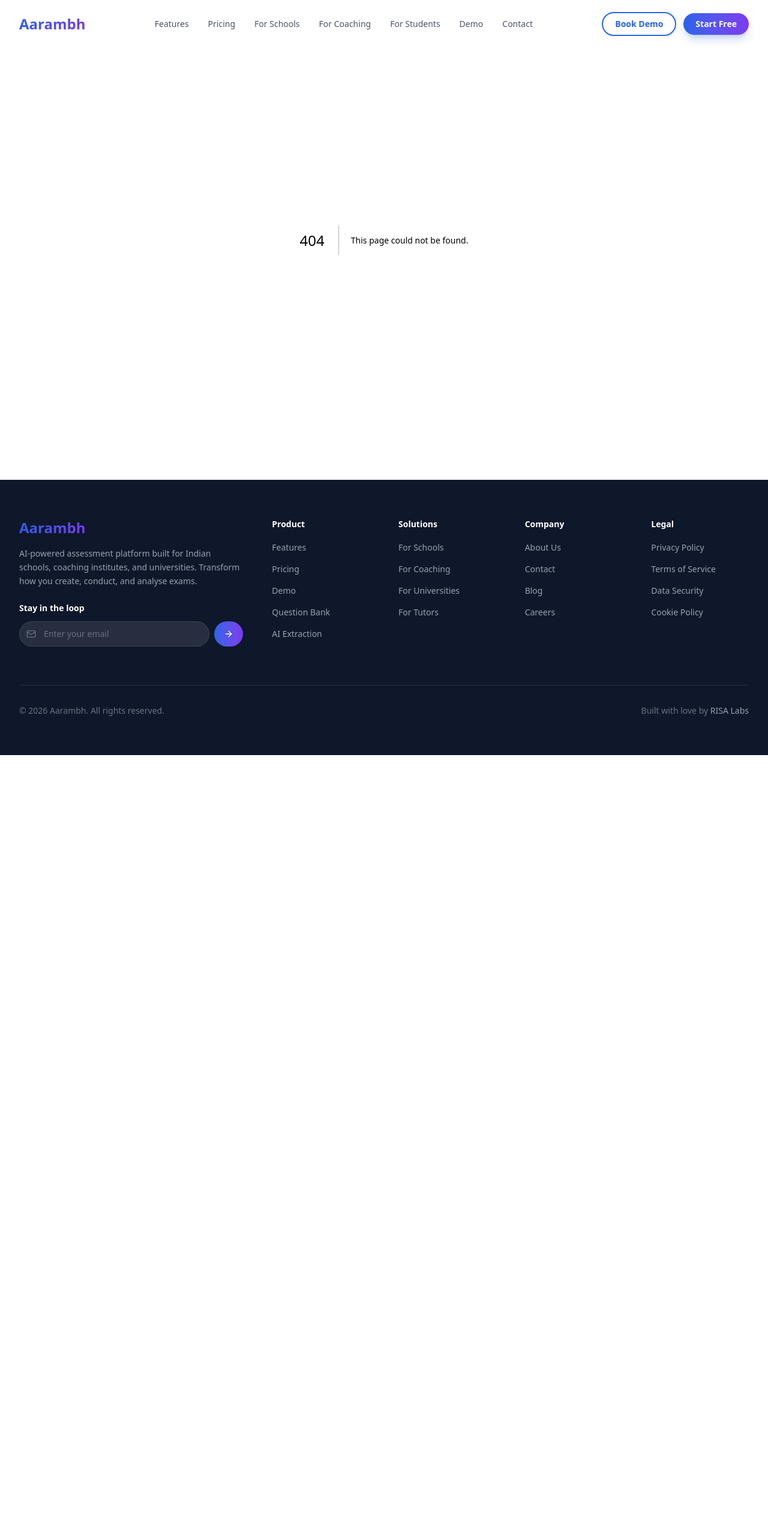
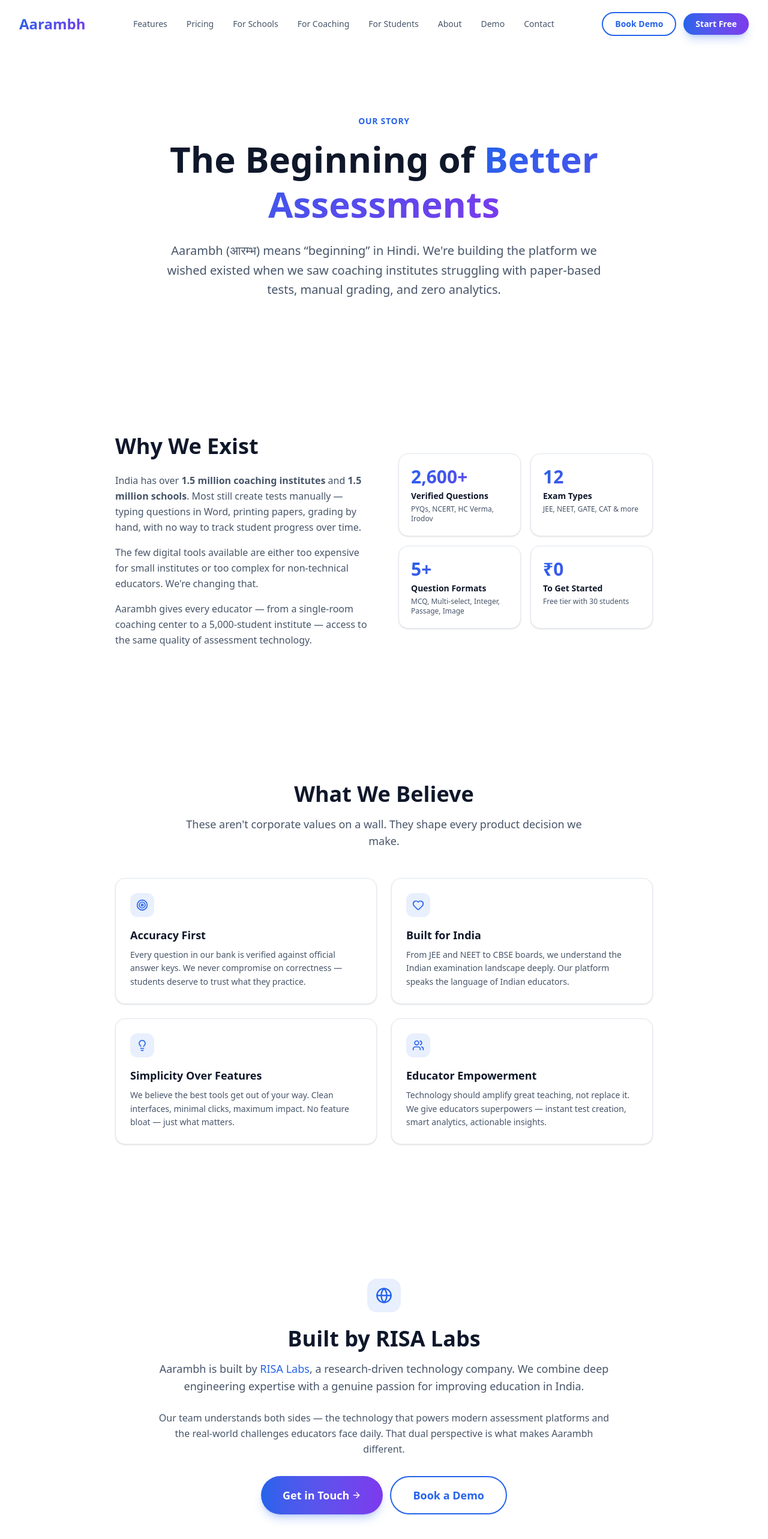
Before and after one commit to akhilamod/aarambh-website, a Next.js app: page /about in a window 1280 px wide. Before the commit this address had no page. Shown: the top 2566 px of the page at 60% size. Before the commit the page ends 1259 px from the top, so only its background shows below. Built offline with nearby package versions, Linux system fonts and the light colour scheme.

Commit message:
feat: add About Us page

```diff
--- /dev/null
+++ b/app/about/page.tsx
@@ -0,0 +1,247 @@
+"use client";
+
+import { motion } from "framer-motion";
+import {
+  Target,
+  Heart,
+  Lightbulb,
+  Users,
+  BookOpen,
+  Globe,
+  ArrowRight,
+} from "lucide-react";
+import SectionWrapper from "../components/SectionWrapper";
+import Button from "../components/Button";
+
+const fadeUp = {
+  hidden: { opacity: 0, y: 20 },
+  visible: (i: number) => ({
+    opacity: 1,
+    y: 0,
+    transition: { delay: i * 0.1, duration: 0.5 },
+  }),
+};
+
+const values = [
+  {
+    icon: Target,
+    title: "Accuracy First",
+    description:
+      "Every question in our bank is verified against official answer keys. We never compromise on correctness — students deserve to trust what they practice.",
+  },
+  {
+    icon: Heart,
+    title: "Built for India",
+    description:
+      "From JEE and NEET to CBSE boards, we understand the Indian examination landscape deeply. Our platform speaks the language of Indian educators.",
+  },
+  {
+    icon: Lightbulb,
+    title: "Simplicity Over Features",
+    description:
+      "We believe the best tools get out of your way. Clean interfaces, minimal clicks, maximum impact. No feature bloat — just what matters.",
+  },
+  {
+    icon: Users,
+    title: "Educator Empowerment",
+    description:
+      "Technology should amplify great teaching, not replace it. We give educators superpowers — instant test creation, smart analytics, actionable insights.",
+  },
+];
+
+const milestones = [
+  { number: "2,600+", label: "Verified Questions", sublabel: "PYQs, NCERT, HC Verma, Irodov" },
+  { number: "12", label: "Exam Types", sublabel: "JEE, NEET, GATE, CAT & more" },
+  { number: "5+", label: "Question Formats", sublabel: "MCQ, Multi-select, Integer, Passage, Image" },
+  { number: "₹0", label: "To Get Started", sublabel: "Free tier with 30 students" },
+];
+
+export default function AboutPage() {
+  return (
+    <div className="pt-20">
+      {/* ── Hero ── */}
+      <SectionWrapper className="py-20 md:py-28">
+        <div className="max-w-3xl mx-auto text-center">
+          <motion.p
+            initial={{ opacity: 0, y: 10 }}
+            animate={{ opacity: 1, y: 0 }}
+            className="text-sm font-semibold text-primary uppercase tracking-wider mb-4"
+          >
+            Our Story
+          </motion.p>
+          <motion.h1
+            initial={{ opacity: 0, y: 20 }}
+            animate={{ opacity: 1, y: 0 }}
+            transition={{ delay: 0.1 }}
+            className="text-4xl md:text-5xl lg:text-6xl font-bold text-heading leading-tight mb-6"
+          >
+            The Beginning of{" "}
+            <span className="gradient-text">Better Assessments</span>
+          </motion.h1>
+          <motion.p
+            initial={{ opacity: 0, y: 20 }}
+            animate={{ opacity: 1, y: 0 }}
+            transition={{ delay: 0.2 }}
+            className="text-lg md:text-xl text-body leading-relaxed"
+          >
+            Aarambh (आरम्भ) means &ldquo;beginning&rdquo; in Hindi. We&apos;re building the
+            platform we wished existed when we saw coaching institutes struggling
+            with paper-based tests, manual grading, and zero analytics.
+          </motion.p>
+        </div>
+      </SectionWrapper>
+
+      {/* ── Mission ── */}
+      <SectionWrapper className="py-16 md:py-20 bg-surface-secondary">
+        <div className="max-w-4xl mx-auto">
+          <div className="grid md:grid-cols-2 gap-12 items-center">
+            <motion.div
+              initial={{ opacity: 0, x: -20 }}
+              whileInView={{ opacity: 1, x: 0 }}
+              viewport={{ once: true }}
+            >
+              <h2 className="text-3xl md:text-4xl font-bold text-heading mb-6">
+                Why We Exist
+              </h2>
+              <div className="space-y-4 text-body leading-relaxed">
+                <p>
+                  India has over <strong>1.5 million coaching institutes</strong> and{" "}
+                  <strong>1.5 million schools</strong>. Most still create tests
+                  manually — typing questions in Word, printing papers, grading by hand,
+                  with no way to track student progress over time.
+                </p>
+                <p>
+                  The few digital tools available are either too expensive for
+                  small institutes or too complex for non-technical educators.
+                  We&apos;re changing that.
+                </p>
+                <p>
+                  Aarambh gives every educator — from a single-room coaching
+                  center to a 5,000-student institute — access to the same
+                  quality of assessment technology.
+                </p>
+              </div>
+            </motion.div>
+            <motion.div
+              initial={{ opacity: 0, x: 20 }}
+              whileInView={{ opacity: 1, x: 0 }}
+              viewport={{ once: true }}
+              className="grid grid-cols-2 gap-4"
+            >
+              {milestones.map((m, i) => (
+                <div
+                  key={i}
+                  className="bg-white rounded-2xl p-5 shadow-sm border border-border"
+                >
+                  <div className="text-2xl md:text-3xl font-bold gradient-text mb-1">
+                    {m.number}
+                  </div>
+                  <div className="text-sm font-semibold text-heading">{m.label}</div>
+                  <div className="text-xs text-muted mt-1">{m.sublabel}</div>
+                </div>
+              ))}
+            </motion.div>
+          </div>
+        </div>
+      </SectionWrapper>
+
+      {/* ── Values ── */}
+      <SectionWrapper className="py-16 md:py-20">
+        <div className="max-w-4xl mx-auto">
+          <motion.div
+            initial={{ opacity: 0 }}
+            whileInView={{ opacity: 1 }}
+            viewport={{ once: true }}
+            className="text-center mb-12"
+          >
+            <h2 className="text-3xl md:text-4xl font-bold text-heading mb-4">
+              What We Believe
+            </h2>
+            <p className="text-lg text-body max-w-2xl mx-auto">
+              These aren&apos;t corporate values on a wall. They shape every product
+              decision we make.
+            </p>
+          </motion.div>
+          <div className="grid md:grid-cols-2 gap-6">
+            {values.map((value, i) => (
+              <motion.div
+                key={i}
+                custom={i}
+                initial="hidden"
+                whileInView="visible"
+                viewport={{ once: true }}
+                variants={fadeUp}
+                className="bg-white rounded-2xl p-6 shadow-sm border border-border hover:shadow-md transition-shadow"
+              >
+                <div className="w-10 h-10 rounded-xl bg-primary/10 flex items-center justify-center mb-4">
+                  <value.icon className="w-5 h-5 text-primary" />
+                </div>
+                <h3 className="text-lg font-semibold text-heading mb-2">
+                  {value.title}
+                </h3>
+                <p className="text-sm text-body leading-relaxed">
+                  {value.description}
+                </p>
+              </motion.div>
+            ))}
+          </div>
+        </div>
+      </SectionWrapper>
+
+      {/* ── Team / RISA Labs ── */}
+      <SectionWrapper className="py-16 md:py-20 bg-surface-secondary">
+        <div className="max-w-3xl mx-auto text-center">
+          <motion.div
+            initial={{ opacity: 0, y: 20 }}
+            whileInView={{ opacity: 1, y: 0 }}
+            viewport={{ once: true }}
+          >
+            <div className="w-14 h-14 rounded-2xl bg-primary/10 flex items-center justify-center mx-auto mb-6">
+              <Globe className="w-7 h-7 text-primary" />
+            </div>
+            <h2 className="text-3xl md:text-4xl font-bold text-heading mb-4">
+              Built by RISA Labs
+            </h2>
+            <p className="text-lg text-body leading-relaxed mb-6">
+              Aarambh is built by{" "}
+              <a
+                href="https://risalabs.ai"
+                target="_blank"
+                rel="noopener noreferrer"
+                className="text-primary font-medium hover:underline"
+              >
+                RISA Labs
+              </a>
+              , a research-driven technology company. We combine deep
+              engineering expertise with a genuine passion for improving
+              education in India.
+            </p>
+            <p className="text-body leading-relaxed mb-8">
+              Our team understands both sides — the technology that powers
+              modern assessment platforms and the real-world challenges
+              educators face daily. That dual perspective is what makes
+              Aarambh different.
+            </p>
+            <div className="flex flex-col sm:flex-row gap-3 justify-center">
+              <Button href="/contact" size="lg">
+                Get in Touch <ArrowRight className="w-4 h-4 ml-1 inline" />
+              </Button>
+              <Button href="/demo" variant="outline" size="lg">
+                Book a Demo
+              </Button>
+            </div>
+          </motion.div>
+        </div>
+      </SectionWrapper>
+
+      {/* ── Proudly India ── */}
+      <SectionWrapper className="py-12">
+        <div className="text-center">
+          <p className="text-sm text-muted">
+            Proudly Made in India 🇮🇳
+          </p>
+        </div>
+      </SectionWrapper>
+    </div>
+  );
+}
--- a/app/components/Footer.tsx
+++ b/app/components/Footer.tsx
@@ -87,8 +87,7 @@
             &copy; {new Date().getFullYear()} Aarambh. All rights reserved.
           </p>
           <p className="text-sm text-gray-500">
-            Built with love by{" "}
-            <span className="text-gray-400 font-medium">RISA Labs</span>
+            Proudly Made in India 🇮🇳
           </p>
         </div>
       </div>
--- a/app/components/Navbar.tsx
+++ b/app/components/Navbar.tsx
@@ -12,6 +12,7 @@
   { label: "For Schools", href: "/for-schools" },
   { label: "For Coaching", href: "/for-coaching" },
   { label: "For Students", href: "/for-students" },
+  { label: "About", href: "/about" },
   { label: "Demo", href: "/demo" },
   { label: "Contact", href: "/contact" },
 ];
```
